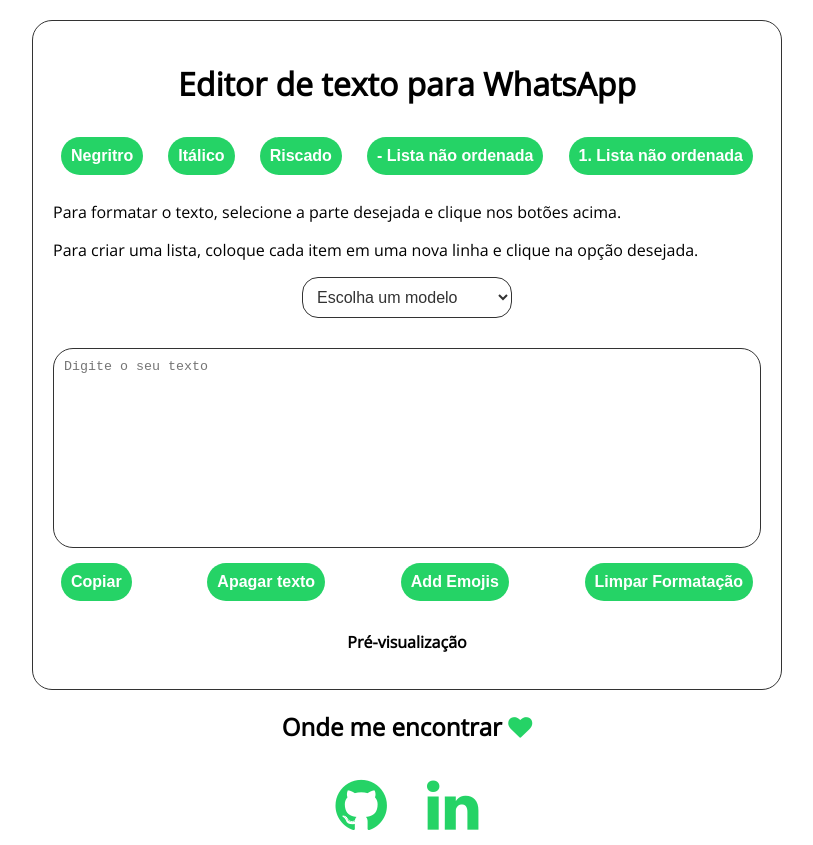
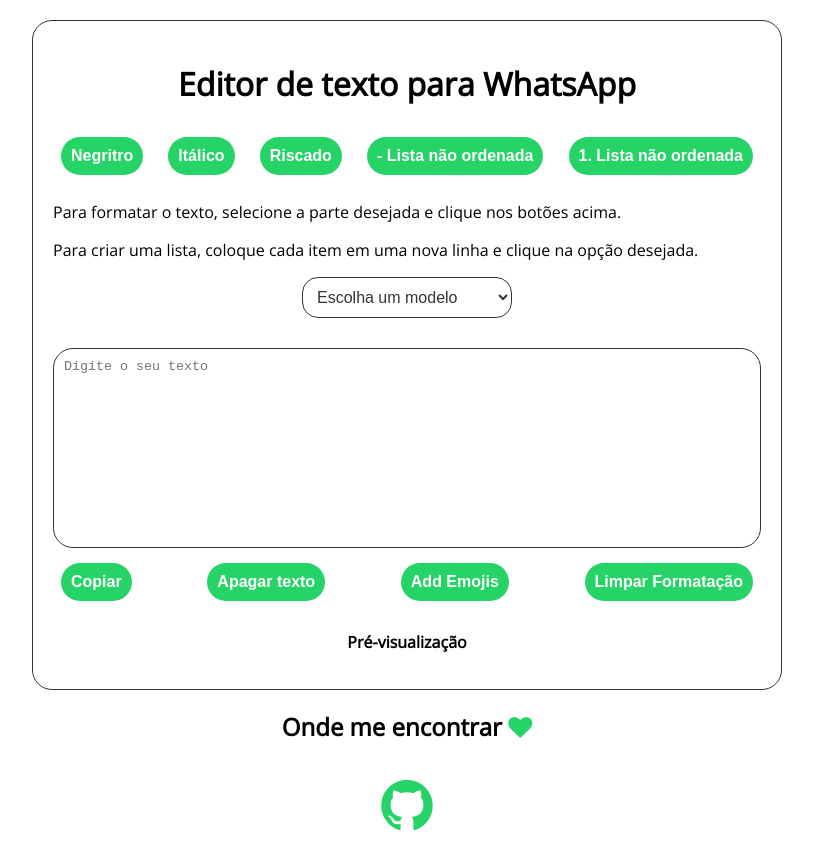
Before and after one commit to mateusmoreira021/editorwhatsapp.github.io, a plain HTML site: page index.html in a window 1280 px wide. Shown: the whole page, without its empty margins (233-1046 px from the left). Drawn offline with nearby package versions, Linux system fonts and the light colour scheme; no server answers.

Commit message:
Update index.html

```diff
--- a/index.html
+++ b/index.html
@@ -72,7 +72,6 @@
     <h2>Onde me encontrar <i class="fa fa-heart"></i></h2>
     <div class="footer">
         <a href="https://github.com/mateusmoreira021" target="_blank" rel="noopener noreferrer"><i class="fa fa-github"></i></a>
-        <a href="https://www.linkedin.com/in/mateus-moreira-5015131b0/" target="_blank" rel="noopener noreferrer"><i class="fa fa-linkedin"></i></a>
     </div>
 
     <div id="emojiModal" class="modal__emojis">
```
